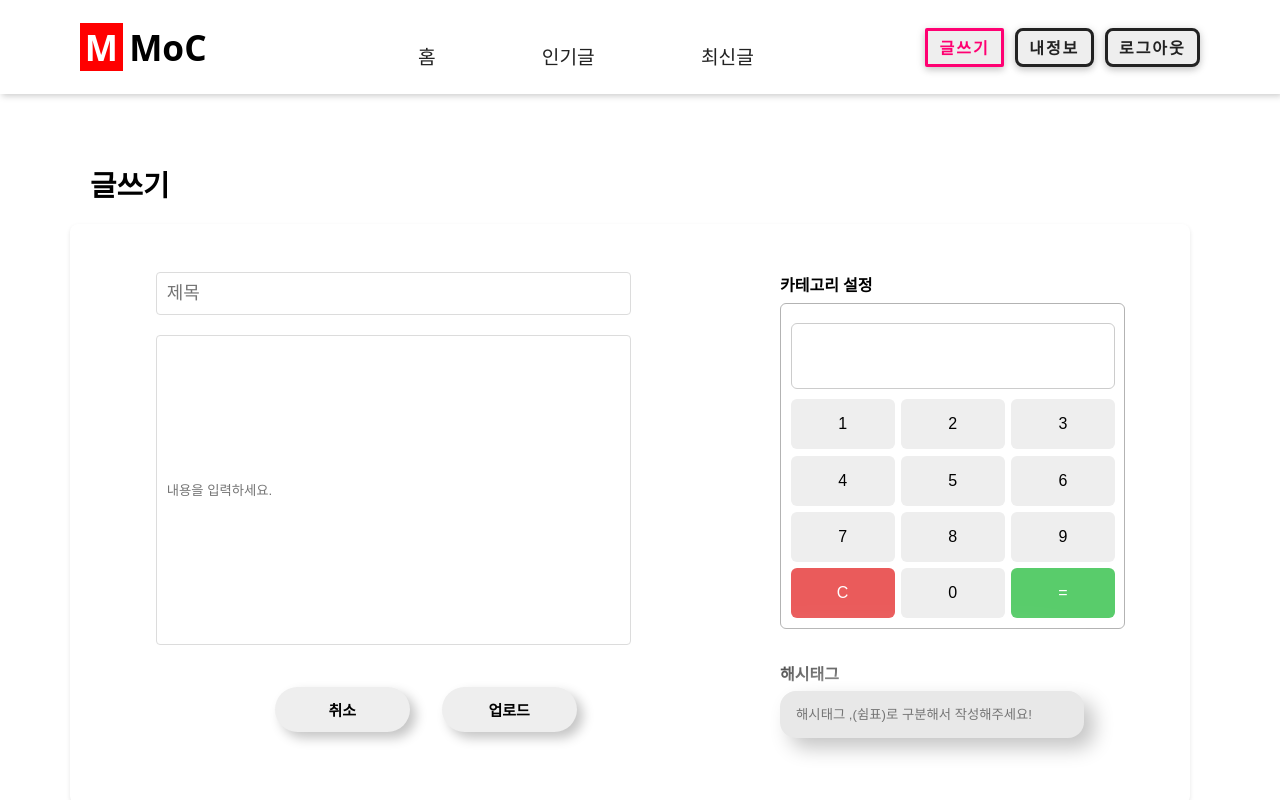
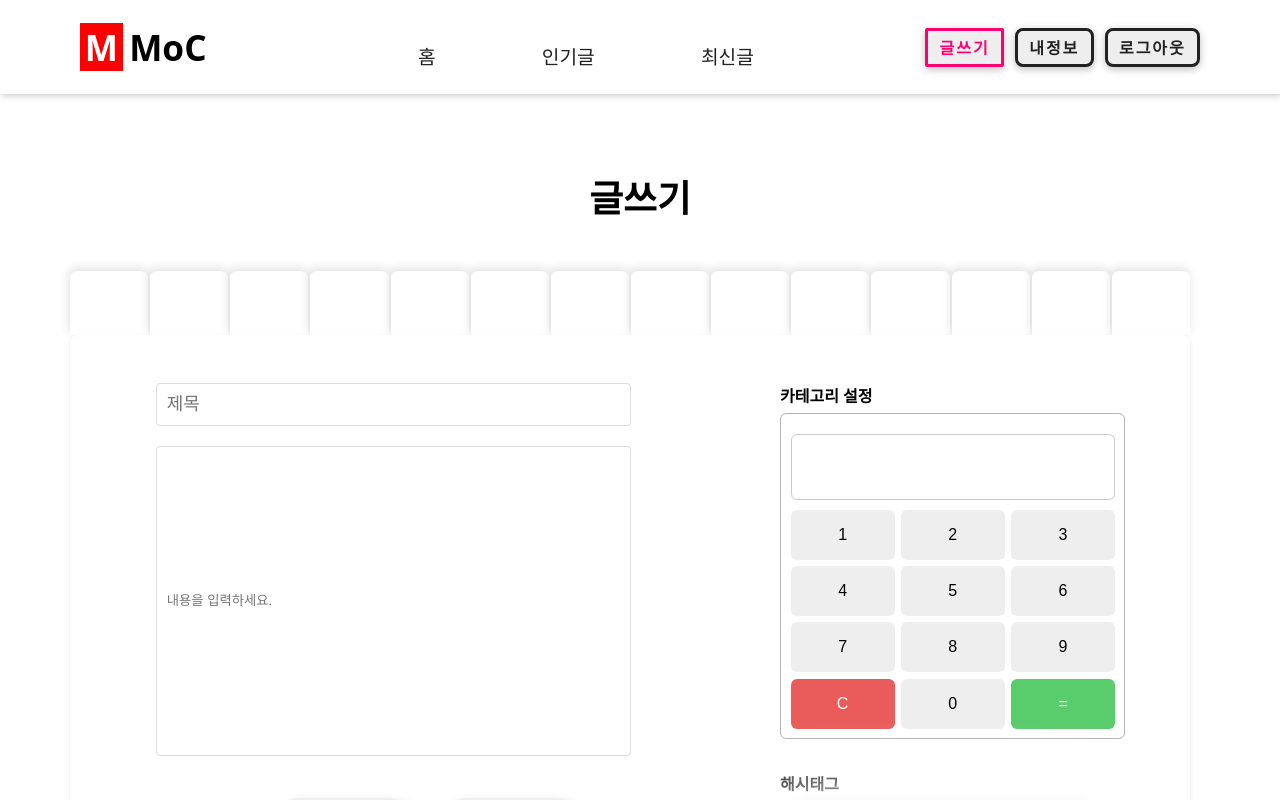
Before and after one commit to LeLu815/moc-front, a React (Create React App) app: page /write in a window 1280 px wide. Shown: the top 800 px of the page. Built offline with nearby package versions, Linux system fonts and the light colour scheme; no server answers; sample sign-in values are in the browser's storage.

Commit message:
Feat : 카테고리 예시 삽입

```diff
--- a/src/components/WritingArea.js
+++ b/src/components/WritingArea.js
@@ -26,6 +26,7 @@ const cateNameObj = {
   12: "독서",
   13: "음악",
 };
+const cateKeysList = Object.keys(cateNameObj);
 
 // event는 edit 페이지에서 로더함수로 불러와서 데이터를 넣어줄 때 쓰게된다.
 const WritingArea = ({ method, event }) => {
@@ -63,6 +64,16 @@ const WritingArea = ({ method, event }) => {
     setSwitchTo((boolean) => !boolean);
   };
   return (
+    <>
+      <div className={classes.cate_container}>
+        {cateKeysList.map((key) => {
+          return (
+            <div className={classes.color} key={key}>
+              <span>{`${key} : ${cateNameObj[key]}`}</span>
+            </div>
+          );
+        })}
+      </div>
       <Form method={method} className={classes.writingArea}>
         {data && data.name === "AxiosError" && (
           <div
@@ -250,6 +261,7 @@ const WritingArea = ({ method, event }) => {
           />
         </div>
       </Form>
+    </>
   );
 };
 
--- a/src/components/write.module.css
+++ b/src/components/write.module.css
@@ -14,15 +14,17 @@
 }
 
 .title {
-  font-size: 1.8rem;
+  font-size: 2.3rem;
+  font-weight: 700;
   font-weight: bolder;
   margin-bottom: 20px;
   margin-left: 20px;
+  text-align: center;
 }
 
 .writingArea {
   position: relative;
-  min-width: 700px;
+  min-width: 800px;
   display: flex;
   justify-content: space-around;
   background-color: #ffffff;
@@ -328,3 +330,83 @@ button:active {
 .display_none {
   display: none;
 }
+
+.cate_container {
+  height: 4rem;
+  display: flex;
+  margin-top: 3rem;
+  gap: 2px;
+}
+.color {
+  height: 100%;
+  flex: 1;
+  display: flex;
+  align-items: center;
+  justify-content: center;
+  color: rgb(120, 120, 120);
+  font-weight: 600;
+  letter-spacing: 1px;
+  transition: flex 0.1s linear;
+
+  border-radius: 10% 10% 0 0;
+  /* border: #dbdbdb 1px solid; */
+  /* box-shadow: 2px 10px 10px rgba(0, 0, 0, 0.2); */
+  box-shadow: -1px -3px 9px 1px rgba(0, 0, 0, 0.1);
+  background: #fff;
+}
+.color span {
+  opacity: 0;
+  transition: opacity 0.1s linear;
+}
+
+/* .color:nth-child(1) {
+  background: #d43b75;
+}
+.color:nth-child(2) {
+  background: #564146;
+}
+.color:nth-child(3) {
+  background: #bea5ab;
+}
+.color:nth-child(4) {
+  background: #8b7600;
+}
+.color:nth-child(5) {
+  background: #9bdeac;
+}
+.color:nth-child(6) {
+  background: #8f6d86;
+}
+.color:nth-child(7) {
+  background: #49bea1;
+}
+.color:nth-child(8) {
+  background: #756cc1;
+}
+.color:nth-child(9) {
+  background: #d43b75;
+}
+.color:nth-child(10) {
+  background: #0082ff;
+}
+.color:nth-child(11) {
+  background: #b580a8;
+}
+.color:nth-child(12) {
+  background: #4a62ff;
+}
+.color:nth-child(13) {
+  background: #458700;
+}
+.color:nth-child(14) {
+  background: #2f4858;
+} */
+
+.color:hover {
+  flex: 2;
+  /* box-shadow: rgba(100, 100, 111, 0.2) 0px 7px 29px 0px; */
+  box-shadow: -1px -3px 9px 1px rgba(0, 0, 0, 0.2);
+}
+.color:hover span {
+  opacity: 1;
+}
```
Lines whose indentation alone changed are shown as unchanged.
